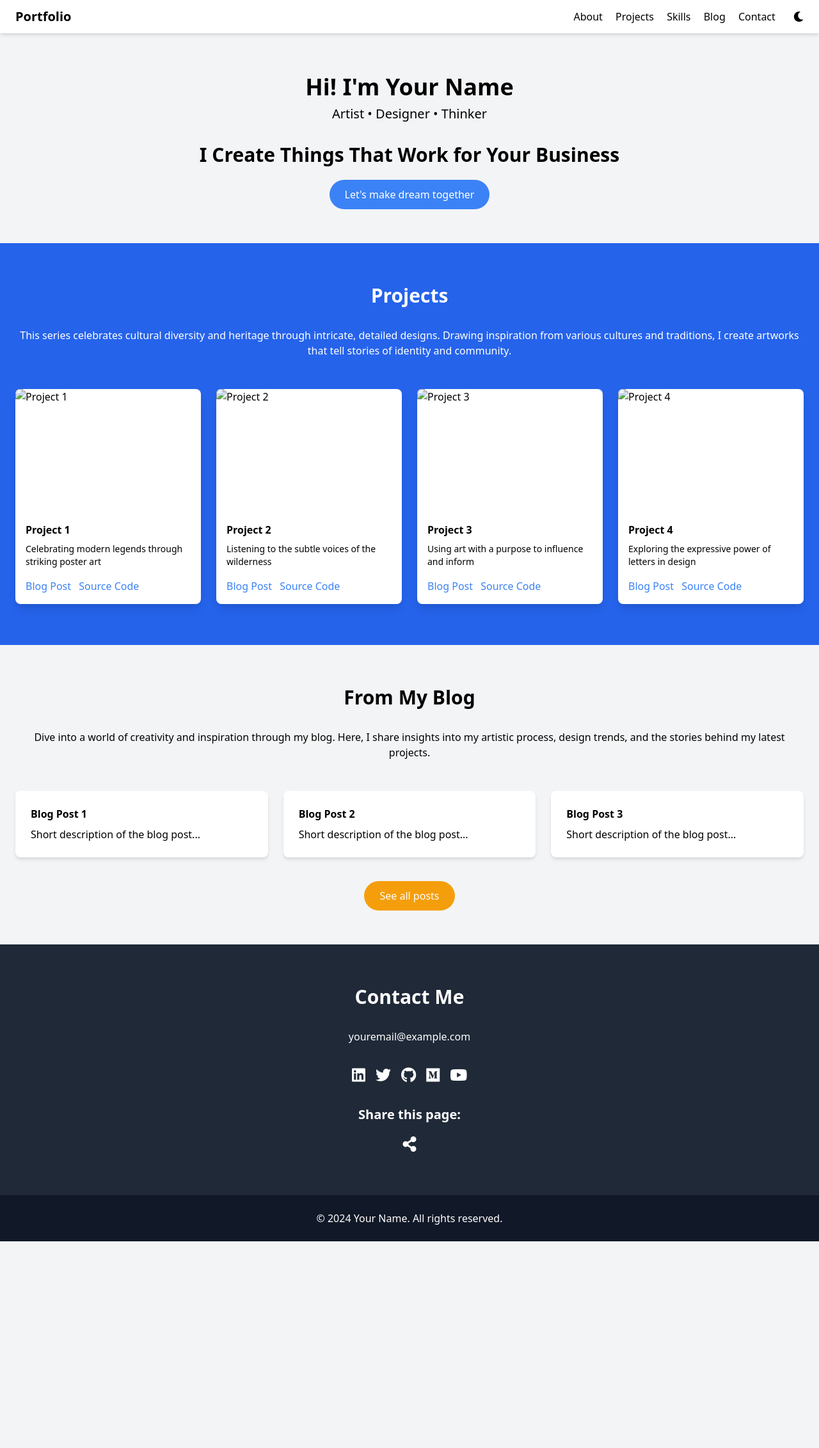
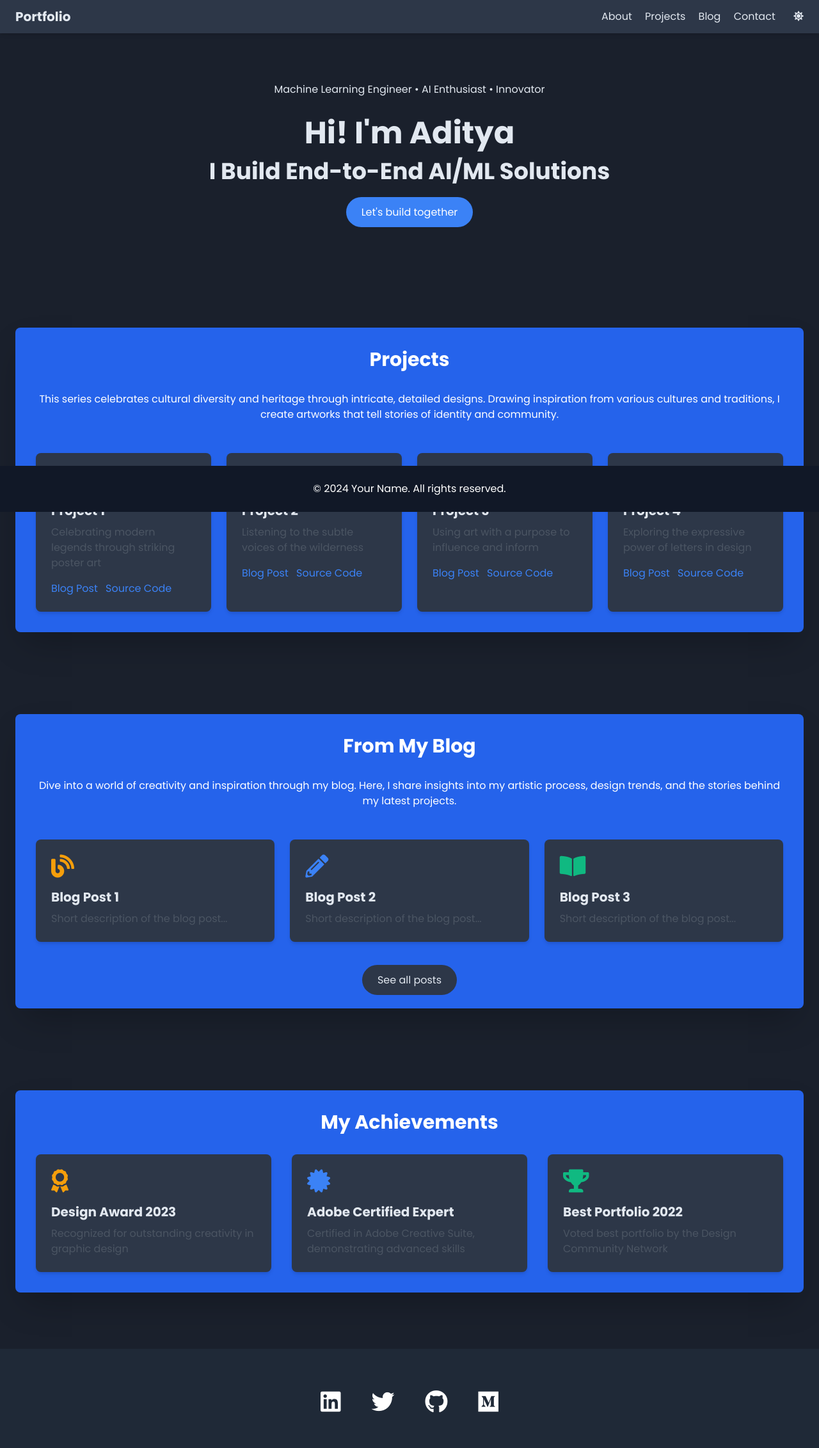
Before and after one commit to Puskchan/Portfolio, a plain HTML site: page index.html in a window 1280 px wide. Shown: the whole page at 64% size. Before the commit the page ends 1940 px from the top, so only its background shows below. Drawn offline with nearby package versions, Linux system fonts and the light colour scheme.

Commit message:
Made site's structure, needs more work

```diff
--- /dev/null
+++ b/about.html
@@ -0,0 +1,40 @@
+<!DOCTYPE html>
+<html lang="en">
+<head>
+    <meta charset="UTF-8">
+    <meta name="viewport" content="width=device-width, initial-scale=1.0">
+    <title>About Me</title>
+    <link href="https://cdnjs.cloudflare.com/ajax/libs/tailwindcss/2.2.19/tailwind.min.css" rel="stylesheet">
+    <link href="https://cdnjs.cloudflare.com/ajax/libs/font-awesome/5.15.3/css/all.min.css" rel="stylesheet">
+    <link href="styles.css" rel="stylesheet">
+
+</head>
+<body class="bg-gray-100">
+    <header class="bg-white shadow-md">
+        <nav class="container mx-auto px-6 py-3 flex justify-between items-center">
+            <a href="index.html" class="text-xl font-bold">Portfolio</a>
+            <div>
+                <a href="about.html" class="mx-2">About</a>
+                <a href="projects.html" class="mx-2">Projects</a>
+                <a href="blog.html" class="mx-2">Blog</a>
+                <a href="contact.html" class="mx-2">Contact</a>
+                <button id="darkModeToggle" class="ml-4">
+                    <i class="fas fa-moon"></i>
+                </button>
+            </div>
+        </nav>
+    </header>
+
+    <main>
+        <!-- About me section -->
+    </main>
+
+    <footer class="bg-gray-900 text-white py-6 fixed bottom-0 w-full">
+        <div class="container mx-auto px-6 text-center">
+            <p>&copy; 2024 Your Name. All rights reserved.</p>
+        </div>
+    </footer>
+
+    <script src="script.js"></script>
+</body>
+</html>
--- a/index.html
+++ b/index.html
@@ -3,45 +3,20 @@
 <head>
     <meta charset="UTF-8">
     <meta name="viewport" content="width=device-width, initial-scale=1.0">
-    <title>Your Portfolio</title>
+    <title>Portfolio</title>
     <link href="https://cdnjs.cloudflare.com/ajax/libs/tailwindcss/2.2.19/tailwind.min.css" rel="stylesheet">
     <link href="https://cdnjs.cloudflare.com/ajax/libs/font-awesome/5.15.3/css/all.min.css" rel="stylesheet">
-    <style>
-        .dark-mode {
-            background-color: #1a202c;
-            color: #e2e8f0;
-        }
-        .dark-mode .bg-white {
-            background-color: #2d3748;
-            color: #e2e8f0;
-        }
-        .dark-mode .bg-gray-100 {
-            background-color: #1a202c;
-        }
-        .dark-mode .bg-gray-200 {
-            background-color: #2d3748;
-        }
-        .dark-mode .text-gray-800 {
-            color: #e2e8f0;
-        }
-        .project-card {
-            transition: transform 0.3s ease-in-out;
-        }
-        .project-card:hover {
-            transform: translateY(-10px);
-        }
-    </style>
+    <link href="styles.css" rel="stylesheet">
 </head>
 <body class="bg-gray-100">
-    <header class="bg-white shadow-md">
+    <header class="bg-white shadow-md fixed top-0 left-0 right-0 z-10">
         <nav class="container mx-auto px-6 py-3 flex justify-between items-center">
             <a href="#" class="text-xl font-bold">Portfolio</a>
             <div>
-                <a href="#about" class="mx-2">About</a>
-                <a href="#projects" class="mx-2">Projects</a>
-                <a href="#skills" class="mx-2">Skills</a>
-                <a href="#blog" class="mx-2">Blog</a>
-                <a href="#contact" class="mx-2">Contact</a>
+                <a href="about.html" class="mx-2">About</a>
+                <a href="projects.html" class="mx-2">Projects</a>
+                <a href="blog.html" class="mx-2">Blog</a>
+                <a href="contact.html" class="mx-2">Contact</a>
                 <button id="darkModeToggle" class="ml-4">
                     <i class="fas fa-moon"></i>
                 </button>
@@ -50,56 +25,50 @@
     </header>
 
     <main>
-        <section id="hero" class="container mx-auto px-6 py-16 text-center">
-            <h1 class="text-4xl font-bold mb-2">Hi! I'm Your Name</h1>
-            <p class="text-xl mb-8">Artist • Designer • Thinker</p>
-            <h2 class="text-3xl font-bold mb-8">I Create Things That Work for Your Business</h2>
-            <a href="#contact" class="bg-blue-500 text-white px-6 py-3 rounded-full">Let's make dream together</a>
+        <section id="hero" class="container mx-auto px-6 py-32 text-center">
+            <p class="text-1xl mb-8">Machine Learning Engineer • AI Enthusiast • Innovator</p>
+            <h1 class="text-5xl font-bold mb-4">Hi! I'm Aditya</h1>
+            <h2 class="text-4xl font-bold mb-8">I Build End-to-End AI/ML Solutions</h2>
+            <a href="#contact" class="bg-blue-500 text-white px-6 py-3 rounded-full">Let's build together</a>
         </section>
 
-        <section id="projects" class="bg-blue-600 py-16">
+        <section id="projects" class="py-16 relative overflow-hidden">
             <div class="container mx-auto px-6">
+                <div class="bg-blue-600 rounded-lg shadow-2xl p-8 transform -translate-y-6">
                     <h2 class="text-3xl font-bold text-center mb-8 text-white">Projects</h2>
                     <p class="text-center mb-12 text-white">This series celebrates cultural diversity and heritage through intricate, detailed designs. Drawing inspiration from various cultures and traditions, I create artworks that tell stories of identity and community.</p>
                     <div class="grid grid-cols-1 md:grid-cols-2 lg:grid-cols-4 gap-6">
-                    <div class="project-card bg-white rounded-lg overflow-hidden shadow-lg">
-                        <img src="/api/placeholder/400/300" alt="Project 1" class="w-full h-48 object-cover">
-                        <div class="p-4">
-                            <h3 class="font-bold mb-2">Project 1</h3>
-                            <p class="text-sm">Celebrating modern legends through striking poster art</p>
+                        <div class="bg-white p-6 rounded-lg shadow-md">
+                            <i class="fas fa-code text-4xl text-yellow-500 mb-4"></i>
+                            <h3 class="font-bold text-xl mb-2">Project 1</h3>
+                            <p class="text-gray-600">Celebrating modern legends through striking poster art</p>
                             <div class="mt-4">
                                 <a href="#" class="text-blue-500 mr-2">Blog Post</a>
                                 <a href="#" class="text-blue-500">Source Code</a>
                             </div>
                         </div>
-                    </div>
-                    <div class="project-card bg-white rounded-lg overflow-hidden shadow-lg">
-                        <img src="/api/placeholder/400/300" alt="Project 2" class="w-full h-48 object-cover">
-                        <div class="p-4">
-                            <h3 class="font-bold mb-2">Project 2</h3>
-                            <p class="text-sm">Listening to the subtle voices of the wilderness</p>
+                        <div class="bg-white p-6 rounded-lg shadow-md">
+                            <i class="fas fa-laptop-code text-4xl text-blue-500 mb-4"></i>
+                            <h3 class="font-bold text-xl mb-2">Project 2</h3>
+                            <p class="text-gray-600">Listening to the subtle voices of the wilderness</p>
                             <div class="mt-4">
                                 <a href="#" class="text-blue-500 mr-2">Blog Post</a>
                                 <a href="#" class="text-blue-500">Source Code</a>
                             </div>
                         </div>
-                    </div>
-                    <div class="project-card bg-white rounded-lg overflow-hidden shadow-lg">
-                        <img src="/api/placeholder/400/300" alt="Project 3" class="w-full h-48 object-cover">
-                        <div class="p-4">
-                            <h3 class="font-bold mb-2">Project 3</h3>
-                            <p class="text-sm">Using art with a purpose to influence and inform</p>
+                        <div class="bg-white p-6 rounded-lg shadow-md">
+                            <i class="fas fa-mobile-alt text-4xl text-green-500 mb-4"></i>
+                            <h3 class="font-bold text-xl mb-2">Project 3</h3>
+                            <p class="text-gray-600">Using art with a purpose to influence and inform</p>
                             <div class="mt-4">
                                 <a href="#" class="text-blue-500 mr-2">Blog Post</a>
                                 <a href="#" class="text-blue-500">Source Code</a>
                             </div>
                         </div>
-                    </div>
-                    <div class="project-card bg-white rounded-lg overflow-hidden shadow-lg">
-                        <img src="/api/placeholder/400/300" alt="Project 4" class="w-full h-48 object-cover">
-                        <div class="p-4">
-                            <h3 class="font-bold mb-2">Project 4</h3>
-                            <p class="text-sm">Exploring the expressive power of letters in design</p>
+                        <div class="bg-white p-6 rounded-lg shadow-md">
+                            <i class="fas fa-database text-4xl text-purple-500 mb-4"></i>
+                            <h3 class="font-bold text-xl mb-2">Project 4</h3>
+                            <p class="text-gray-600">Exploring the expressive power of letters in design</p>
                             <div class="mt-4">
                                 <a href="#" class="text-blue-500 mr-2">Blog Post</a>
                                 <a href="#" class="text-blue-500">Source Code</a>
@@ -110,79 +79,79 @@
             </div>
         </section>
 
-        <section id="blog" class="py-16">
+        <section id="blog" class="py-16 relative overflow-hidden">
             <div class="container mx-auto px-6">
-                <h2 class="text-3xl font-bold text-center mb-8">From My Blog</h2>
-                <p class="text-center mb-12">Dive into a world of creativity and inspiration through my blog. Here, I share insights into my artistic process, design trends, and the stories behind my latest projects.</p>
+                <div class="bg-blue-600 rounded-lg shadow-2xl p-8 transform -translate-y-6">
+                    <h2 class="text-3xl font-bold text-center mb-8 text-white">From My Blog</h2>
+                    <p class="text-center mb-12 text-white">Dive into a world of creativity and inspiration through my blog. Here, I share insights into my artistic process, design trends, and the stories behind my latest projects.</p>
                     <div class="grid grid-cols-1 md:grid-cols-3 gap-6">
                         <div class="bg-white p-6 rounded-lg shadow-md">
-                        <h3 class="font-bold mb-2">Blog Post 1</h3>
-                        <p>Short description of the blog post...</p>
+                            <i class="fas fa-blog text-4xl text-yellow-500 mb-4"></i>
+                            <h3 class="font-bold text-xl mb-2">Blog Post 1</h3>
+                            <p class="text-gray-600">Short description of the blog post...</p>
                         </div>
                         <div class="bg-white p-6 rounded-lg shadow-md">
-                        <h3 class="font-bold mb-2">Blog Post 2</h3>
-                        <p>Short description of the blog post...</p>
+                            <i class="fas fa-pencil-alt text-4xl text-blue-500 mb-4"></i>
+                            <h3 class="font-bold text-xl mb-2">Blog Post 2</h3>
+                            <p class="text-gray-600">Short description of the blog post...</p>
                         </div>
                         <div class="bg-white p-6 rounded-lg shadow-md">
-                        <h3 class="font-bold mb-2">Blog Post 3</h3>
-                        <p>Short description of the blog post...</p>
+                            <i class="fas fa-book-open text-4xl text-green-500 mb-4"></i>
+                            <h3 class="font-bold text-xl mb-2">Blog Post 3</h3>
+                            <p class="text-gray-600">Short description of the blog post...</p>
                         </div>
                     </div>
                     <div class="text-center mt-12">
-                    <a href="#" class="bg-yellow-500 text-white px-6 py-3 rounded-full">See all posts</a>
+                        <a href="#" class="bg-white hover:bg-gray-100 text-blue-600 px-6 py-3 rounded-full transition duration-300">See all posts</a>
+                    </div>
+                </div>
+            </div>
+        </section>
+
+        <section id="achievements" class="py-16 relative overflow-hidden">
+            <div class="container mx-auto px-6">
+                <div class="bg-blue-600 rounded-lg shadow-2xl p-8 transform -translate-y-6">
+                    <h2 class="text-3xl font-bold text-center mb-8 text-white">My Achievements</h2>
+                    <div class="grid grid-cols-1 md:grid-cols-2 lg:grid-cols-3 gap-8">
+                        <div class="bg-white p-6 rounded-lg shadow-md">
+                            <i class="fas fa-award text-4xl text-yellow-500 mb-4"></i>
+                            <h3 class="font-bold text-xl mb-2">Design Award 2023</h3>
+                            <p class="text-gray-600">Recognized for outstanding creativity in graphic design</p>
+                        </div>
+                        <div class="bg-white p-6 rounded-lg shadow-md">
+                            <i class="fas fa-certificate text-4xl text-blue-500 mb-4"></i>
+                            <h3 class="font-bold text-xl mb-2">Adobe Certified Expert</h3>
+                            <p class="text-gray-600">Certified in Adobe Creative Suite, demonstrating advanced skills</p>
+                        </div>
+                        <div class="bg-white p-6 rounded-lg shadow-md">
+                            <i class="fas fa-trophy text-4xl text-green-500 mb-4"></i>
+                            <h3 class="font-bold text-xl mb-2">Best Portfolio 2022</h3>
+                            <p class="text-gray-600">Voted best portfolio by the Design Community Network</p>
+                        </div>
+                    </div>
                 </div>
             </div>
         </section>
 
         <section id="contact" class="bg-gray-800 text-white py-16">
             <div class="container mx-auto px-6 text-center">
-                <h2 class="text-3xl font-bold mb-8">Contact Me</h2>
-                <p class="mb-8">youremail@example.com</p>
-                <div class="flex justify-center space-x-4 mb-8">
-                    <a href="#" class="text-2xl"><i class="fab fa-linkedin"></i></a>
-                    <a href="#" class="text-2xl"><i class="fab fa-twitter"></i></a>
-                    <a href="#" class="text-2xl"><i class="fab fa-github"></i></a>
-                    <a href="#" class="text-2xl"><i class="fab fa-medium"></i></a>
-                    <a href="#" class="text-2xl"><i class="fab fa-youtube"></i></a>
-                </div>
-                <div>
-                    <h3 class="text-xl font-bold mb-4">Share this page:</h3>
-                    <div class="flex justify-center space-x-4">
-                        <a href="#" class="text-2xl"><i class="fas fa-share-alt"></i></a>
-                    </div>
+
+                <div class="flex justify-center space-x-12 mb-8 pb-12">
+                    <a href="#" class="text-4xl" title="LinkedIn"><i class="fab fa-linkedin"></i></a>
+                    <a href="#" class="text-4xl" title="Twitter"><i class="fab fa-twitter"></i></a>
+                    <a href="#" class="text-4xl" title="GitHub"><i class="fab fa-github"></i></a>
+                    <a href="#" class="text-4xl" title="Medium"><i class="fab fa-medium"></i></a>
                 </div>
             </div>
         </section>
     </main>
 
-    <footer class="bg-gray-900 text-white py-6">
+    <footer class="bg-gray-900 text-white py-6 fixed bottom-0 w-full">
         <div class="container mx-auto px-6 text-center">
             <p>&copy; 2024 Your Name. All rights reserved.</p>
         </div>
     </footer>
 
-    <script>
-        // Dark mode toggle
-        const darkModeToggle = document.getElementById('darkModeToggle');
-        const body = document.body;
-        darkModeToggle.addEventListener('click', () => {
-            body.classList.toggle('dark-mode');
-            if (body.classList.contains('dark-mode')) {
-                darkModeToggle.innerHTML = '<i class="fas fa-sun"></i>';
-            } else {
-                darkModeToggle.innerHTML = '<i class="fas fa-moon"></i>';
-            }
-        });
-
-        // Page navigation
-        document.querySelectorAll('a[href^="#"]').forEach(anchor => {
-            anchor.addEventListener('click', function (e) {
-                e.preventDefault();
-                document.querySelector(this.getAttribute('href')).scrollIntoView({
-                    behavior: 'smooth'
-                });
-            });
-        });
-    </script>
+    <script src="script.js"></script>
 </body>
 </html>
--- /dev/null
+++ b/script.js
@@ -0,0 +1,32 @@
+// Dark mode toggle
+const darkModeToggle = document.getElementById('darkModeToggle');
+const body = document.body;
+
+// Function to set dark mode
+function setDarkMode(isDark) {
+    if (isDark) {
+        body.classList.add('dark-mode');
+        darkModeToggle.innerHTML = '<i class="fas fa-sun"></i>';
+    } else {
+        body.classList.remove('dark-mode');
+        darkModeToggle.innerHTML = '<i class="fas fa-moon"></i>';
+    }
+}
+
+// Set dark mode as default
+setDarkMode(true);
+
+darkModeToggle.addEventListener('click', () => {
+    const isDarkMode = body.classList.toggle('dark-mode');
+    setDarkMode(isDarkMode);
+});
+
+// Page navigation
+document.querySelectorAll('a[href^="#"]').forEach(anchor => {
+    anchor.addEventListener('click', function (e) {
+        e.preventDefault();
+        document.querySelector(this.getAttribute('href')).scrollIntoView({
+            behavior: 'smooth'
+        });
+    });
+});
--- /dev/null
+++ b/styles.css
@@ -0,0 +1,38 @@
+@import url('https://fonts.googleapis.com/css2?family=Poppins:wght@400;600;700&display=swap');
+
+.dark-mode {
+    background-color: #1a202c;
+    color: #e2e8f0;
+}
+.dark-mode .bg-white {
+    background-color: #2d3748;
+    color: #e2e8f0;
+}
+.dark-mode .bg-gray-100 {
+    background-color: #1a202c;
+}
+.dark-mode .bg-gray-200 {
+    background-color: #2d3748;
+}
+.dark-mode .text-gray-800 {
+    color: #e2e8f0;
+}
+.project-card {
+    transition: transform 0.3s ease-in-out;
+}
+.project-card:hover {
+    transform: translateY(-10px);
+}
+body {
+    font-family: 'Poppins', sans-serif;
+}
+
+h1, h2, h3, h4, h5, h6 {
+    font-family: 'Poppins', sans-serif;
+    font-weight: 700;
+}
+
+p, a, span, li {
+    font-family: 'Poppins', sans-serif;
+    font-weight: 400;
+}
```
Also changed, not shown: blog.html (added, +70 -0 lines), contact.html (added, +65 -0 lines), projects.html (added, +89 -0 lines), images/about/aditya.png (renamed from images/about/1.png). Lines whose indentation alone changed are shown as unchanged.
